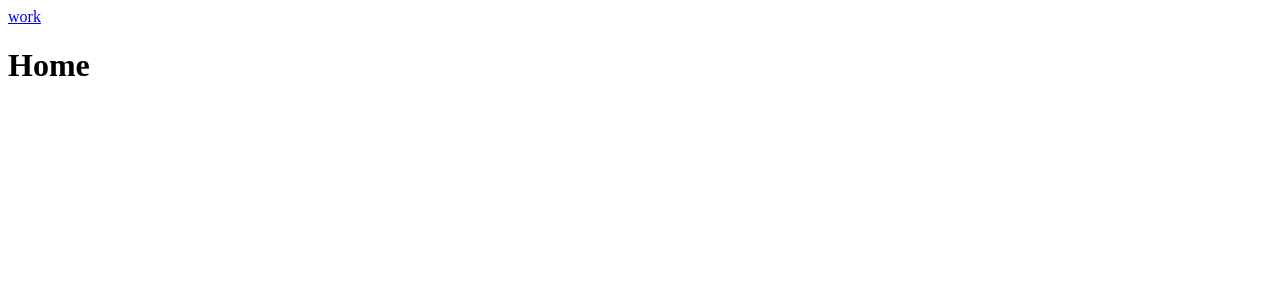
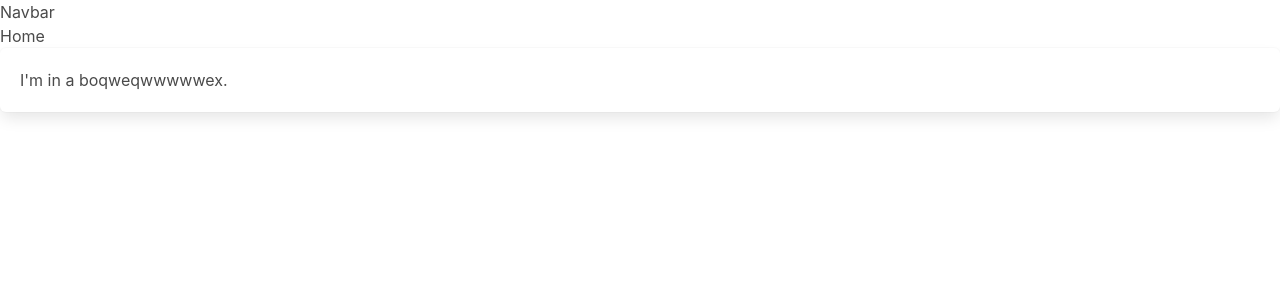
Before and after one commit to JaimeGarecaGRC/Tesis-Frontend, a Next.js app: page / in a window 1280 px wide. Shown: the top 300 px of the page. Built offline with nearby package versions, Linux system fonts and the light colour scheme.

Commit message:
SASS and bulma are installed and they are working correctly

```diff
--- a/components/Navbar/Navbar.js
+++ b/components/Navbar/Navbar.js
@@ -1,10 +1,9 @@
-import Link from 'next/link';
 import React from 'react';
 
 const Navbar = () => {
     return (
         <div>
-            <Link href="/home">work</Link>
+            <h1>Navbar</h1>
         </div>
     );
 }
--- /dev/null
+++ b/next.config.js
@@ -0,0 +1,8 @@
+const path = require('path')
+
+module.exports = {
+    sassOptions: {
+        includePaths: [path.join(__dirname, 'styles')],
+    },
+
+}
--- a/package.json
+++ b/package.json
@@ -24,5 +24,10 @@
     "next": "^13.1.6",
     "react": "^18.2.0",
     "react-dom": "^18.2.0"
+  },
+  "devDependencies": {
+    "bulma": "^0.9.4",
+    "sass": "^1.58.1",
+    "sass-loader": "^13.2.0"
   }
 }
--- /dev/null
+++ b/pages/_app.js
@@ -0,0 +1,14 @@
+
+import Navbar from '../components/navbar/navbar';
+import '../styles/styles.scss';
+
+function MyApp({ Component, pageProps }) {
+    return (
+        <>
+            <Navbar />
+            <Component {...pageProps} />
+        </>
+    );
+}
+
+export default MyApp
--- a/pages/index.js
+++ b/pages/index.js
@@ -1,11 +1,12 @@
 import React from 'react';
-import Navbar from '../components/navbar/navbar';
 
 const Home = () => {
     return (
         <div>
-            <Navbar />
             <h1>Home</h1>
+            <div className="box">
+                <p>I'm in a boqweqwwwwwex.</p>
+            </div>
         </div>
     );
 }
--- /dev/null
+++ b/styles/styles.scss
@@ -0,0 +1 @@
+@import "../node_modules/bulma/bulma.sass";
```
Also changed, not shown: 1 other file (tests, documents, lock files or other folders).
